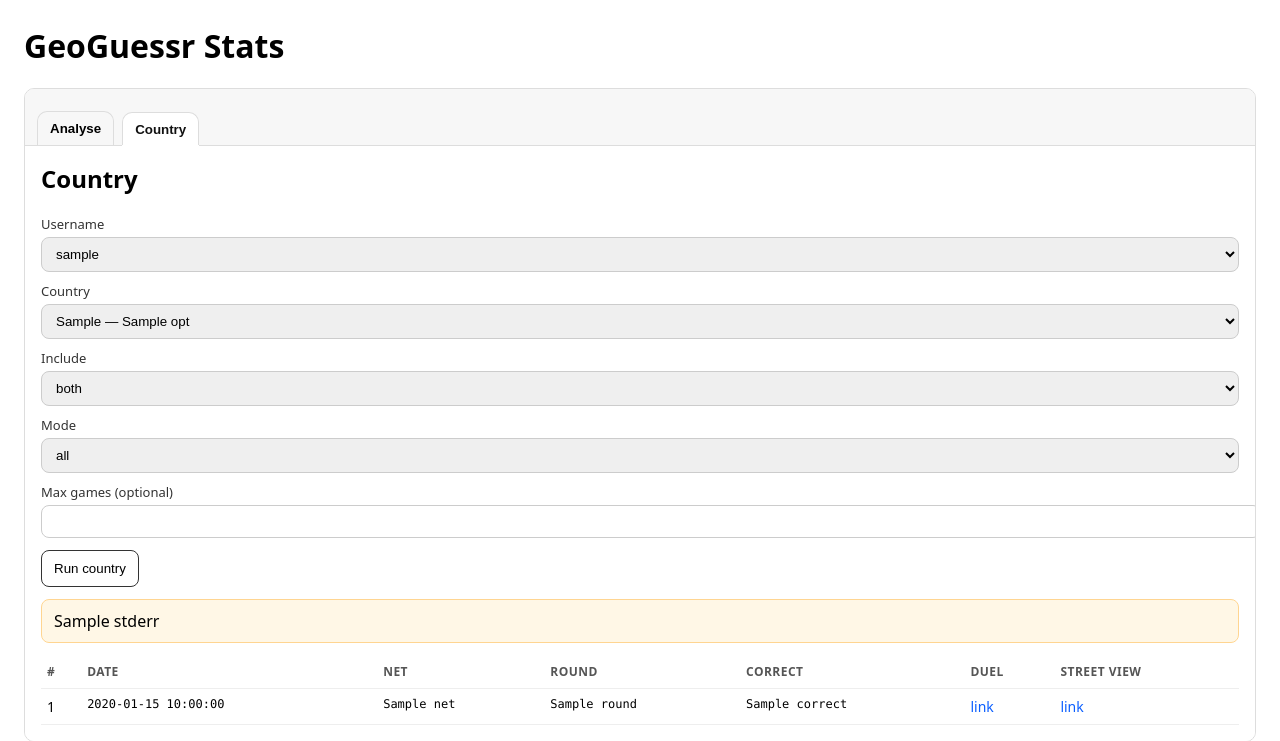
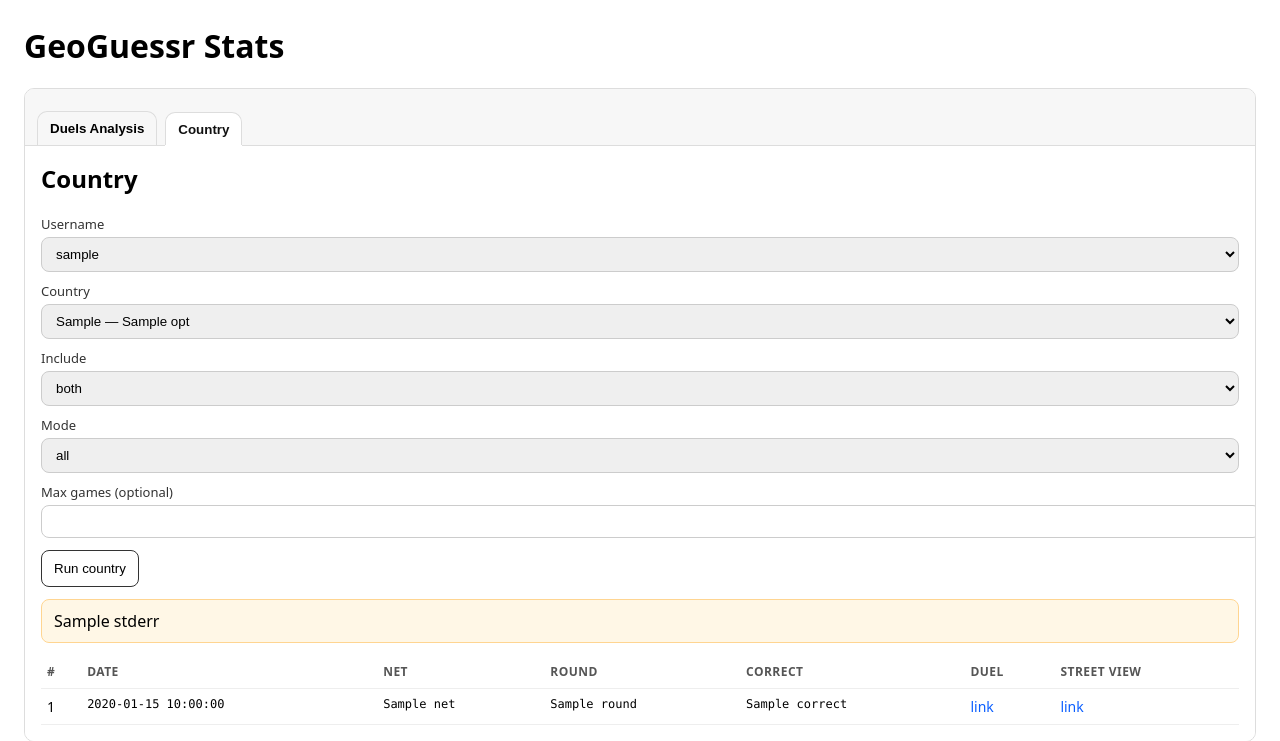
Before and after one commit to jonculver/geoguessr_stats, a FastAPI app: template geoguessr/web/templates/index.html in a window 1280 px wide. Shown: the top 741 px of the page. Run offline with FastAPI, Linux system fonts and the light colour scheme; the template is opened without the code that fills it: most values are stand-ins (such as "Sample title", 1, 10 or a date in 2020).

Commit message:
Web UI: rename Analyse to Duels Analysis

```diff
--- a/geoguessr/web/templates/index.html
+++ b/geoguessr/web/templates/index.html
@@ -36,13 +36,13 @@
 
     <div class="tab-frame">
       <div class="tabs" role="tablist" aria-label="GeoGuessr Stats Tabs">
-        <button class="tab-btn" id="tab-btn-analyse" type="button" role="tab" aria-controls="tab-panel-analyse" aria-selected="false" data-tab="analyse">Analyse</button>
+        <button class="tab-btn" id="tab-btn-analyse" type="button" role="tab" aria-controls="tab-panel-analyse" aria-selected="false" data-tab="analyse">Duels Analysis</button>
         <button class="tab-btn" id="tab-btn-country" type="button" role="tab" aria-controls="tab-panel-country" aria-selected="false" data-tab="country">Country</button>
       </div>
 
       <div id="tab-panel-analyse" class="tab-panel" role="tabpanel" aria-labelledby="tab-btn-analyse">
         <div class="tab-content">
-          <h2>Analyse</h2>
+          <h2>Duels Analysis</h2>
           <form method="post" action="/analyse">
           <label>Username</label>
           <select name="username" required>
```
